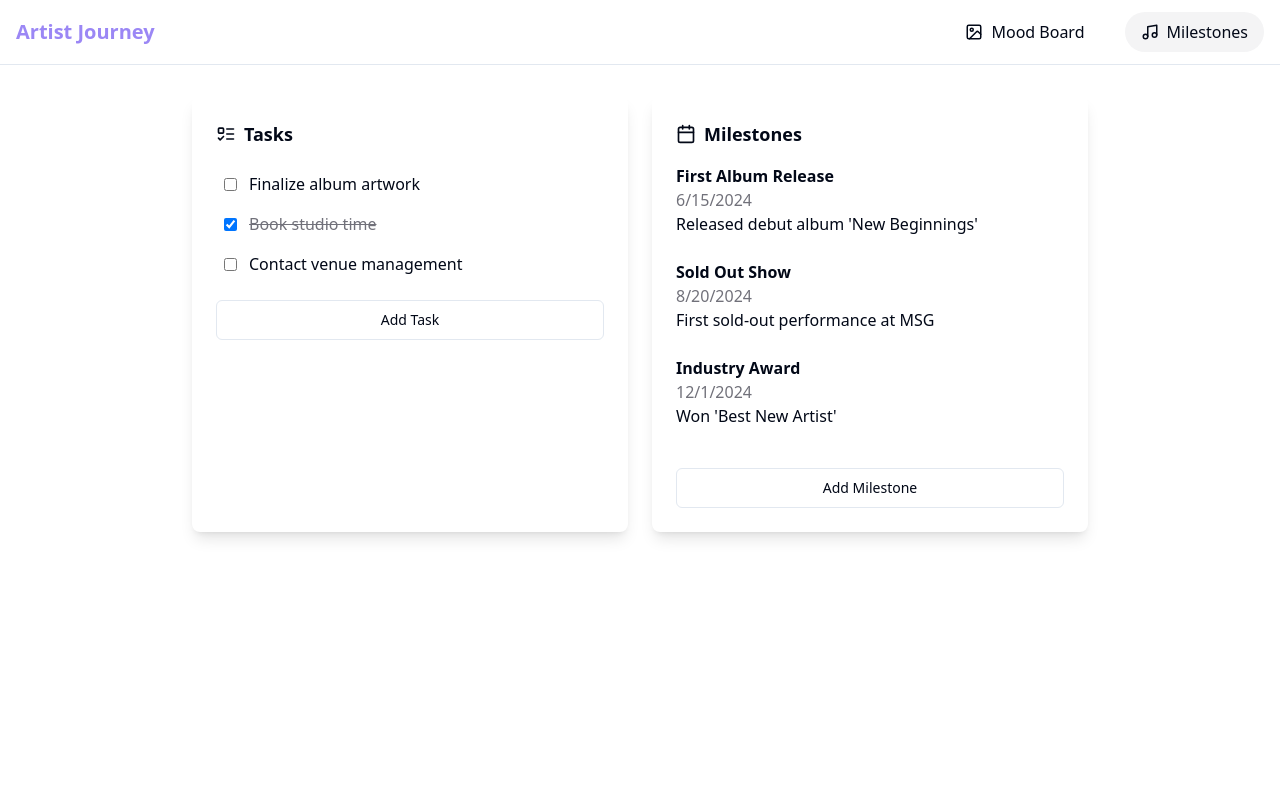
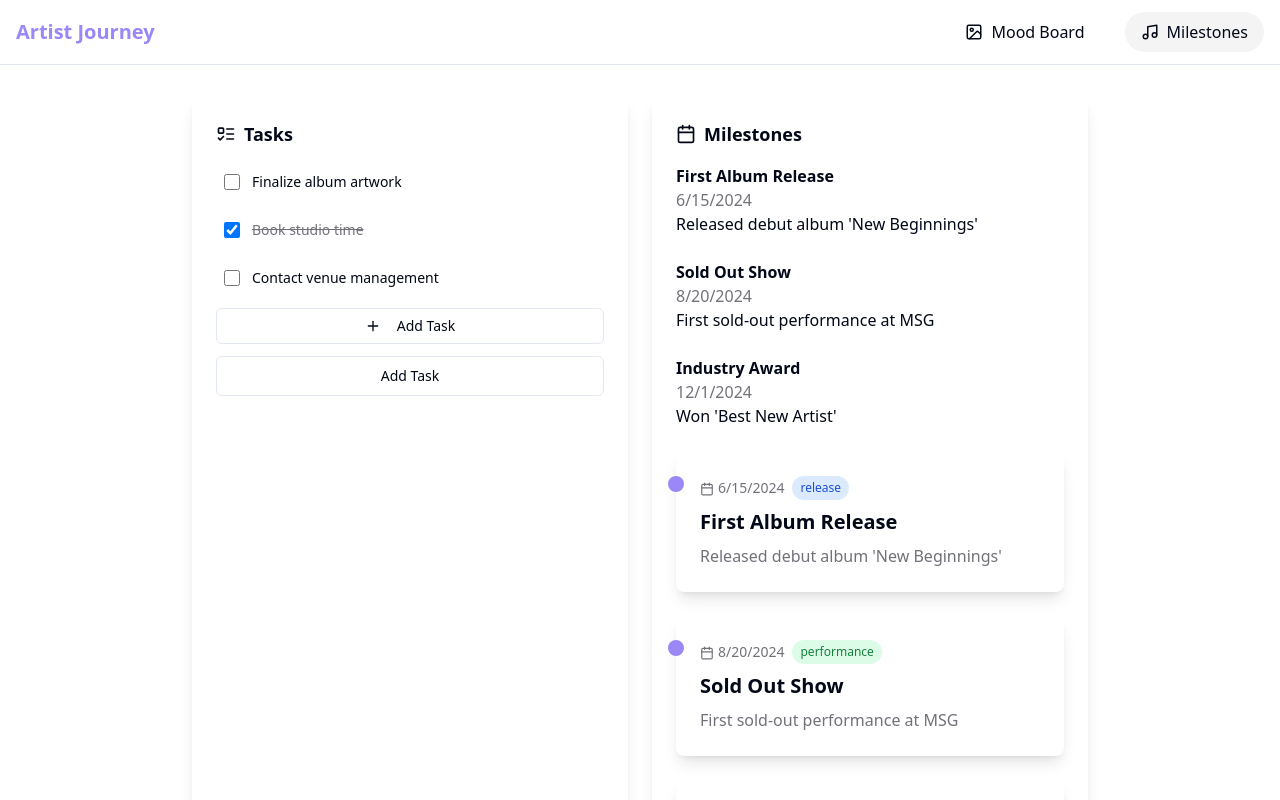
Before and after one commit to agkabongo/welcome2theshow-portail, a React (Vite) app: page /artist/milestones in a window 1280 px wide. Shown: the top 800 px of the page. Built offline with nearby package versions, Linux system fonts and the light colour scheme.

Commit message:
layout update

```diff
--- a/src/pages/Milestones.tsx
+++ b/src/pages/Milestones.tsx
@@ -251,14 +251,35 @@ const Milestones = () => {
           <h2 className="text-lg font-semibold mb-4 flex items-center gap-2">
             <ListTodo size={20} /> Tasks
           </h2>
-          <ul>
-            {tasks.map(task => (
-              <li key={task.id} className="flex items-center gap-3 p-2 hover:bg-gray-50 rounded-lg">
-                <input type="checkbox" checked={task.completed} onChange={() => toggleTaskCompletion(task.id)} />
-                <span className={cn("flex-1", task.completed && "line-through text-muted-foreground")}>{task.title}</span>
-              </li>
-            ))}
-          </ul>
+          <div className="space-y-3">
+                {tasks.map(task => (
+                  <div
+                    key={task.id}
+                    className="flex items-center gap-3 p-2 hover:bg-gray-50 rounded-lg transition-colors"
+                  >
+                    <input
+                      type="checkbox"
+                      checked={task.completed}
+                      onChange={() => toggleTaskCompletion(task.id)}
+                      className="h-4 w-4 rounded border-gray-300 text-primary focus:ring-primary"
+                    />
+                    <span className={cn(
+                      "flex-1 text-sm",
+                      task.completed && "line-through text-muted-foreground"
+                    )}>
+                      {task.title}
+                    </span>
+                  </div>
+                ))}
+                <Button
+                  variant="outline"
+                  size="sm"
+                  className="w-full mt-4"
+                >
+                  <Plus size={16} className="mr-2" />
+                  Add Task
+                </Button>
+
           <Dialog open={isTaskDialogOpen} onOpenChange={setIsTaskDialogOpen}>
             <DialogTrigger asChild>
               <Button variant="outline" className="mt-4 w-full">Add Task</Button>
@@ -274,6 +295,7 @@ const Milestones = () => {
             </DialogContent>
           </Dialog>
         </div>
+        </div>
 
         {/* Milestones Column */}
         <div className="bg-white rounded-lg p-6 shadow-lg">
@@ -287,6 +309,30 @@ const Milestones = () => {
               <p>{milestone.description}</p>
             </div>
           ))}
+
+<div className="space-y-6">
+  {milestones.map((milestone) => (
+  <div key={milestone.id} className="relative flex gap-4 bg-white rounded-lg p-6 shadow-lg transition-all hover:shadow-xl">
+    <div className="absolute -left-2 top-6 w-4 h-4 rounded-full bg-primary" />
+    <div className="flex-1">
+      <div className="flex items-center gap-2 mb-2">
+        <span className="text-sm text-muted-foreground">
+          <Calendar size={14} className="inline mr-1" />
+          {new Date(milestone.date).toLocaleDateString()}
+        </span>
+        <span className={cn( "px-2 py-1 rounded-full text-xs" , milestone.category==="release" && "bg-blue-100 text-blue-700" , milestone.category==="performance" && "bg-green-100 text-green-700" , milestone.category==="award" && "bg-purple-100 text-purple-700" )}>
+          {milestone.category}
+        </span>
+      </div>
+      <h3 className="text-xl font-semibold mb-2">{milestone.title}</h3>
+      <p className="text-muted-foreground">{milestone.description}</p>
+    </div>
+    {milestone.category === "award" && (
+    <Award className="text-primary" size={24} />
+    )}
+  </div>
+  ))}
+</div>
           <Dialog open={isMilestoneDialogOpen} onOpenChange={setIsMilestoneDialogOpen}>
             <DialogTrigger asChild>
               <Button variant="outline" className="mt-4 w-full">Add Milestone</Button>
```
